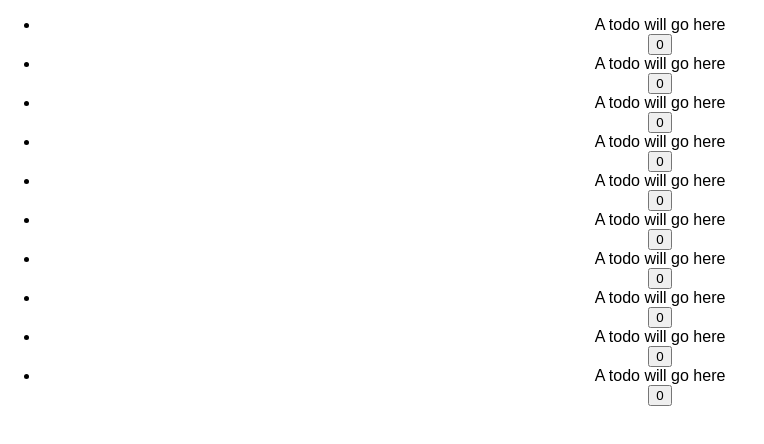
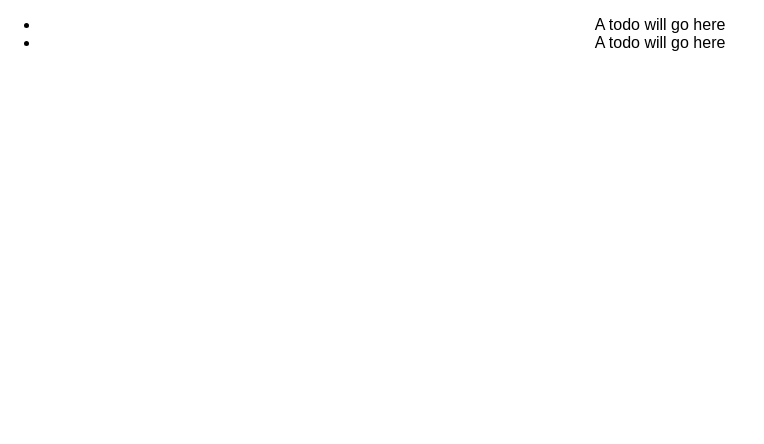
Before and after one commit to laynet/react-to-do, a React (Create React App) app: page / in a window 1280 px wide. Shown: the top 444 px of the page, without its empty margins (0-764 px from the left). Built offline with nearby package versions, Linux system fonts and the light colour scheme.

Commit message:
checkpoint react ToDo: components completed

```diff
--- a/src/App.js
+++ b/src/App.js
@@ -10,14 +10,6 @@ class App extends Component {
         <ul>
           <ToDo />
           <ToDo />
-          <ToDo />
-          <ToDo />
-          <ToDo />
-          <ToDo />
-          <ToDo />
-          <ToDo />
-          <ToDo />
-          <ToDo />
         </ul>
       </div>
     );
--- a/src/components/ToDo.js
+++ b/src/components/ToDo.js
@@ -1,25 +1,10 @@
 import React, { Component } from 'react';
 
 class ToDo extends Component {
-  constructor(props) {
-    super(props);
-
-    this.state = {
-      count: 0
-    }
-  }
-
-  incCount = () => {
-    this.setState({
-      count: this.state.count + 1
-    })
-  }
-
   render() {
     return (
       <div>
         <li> A todo will go here </li>
-        <button onClick={this.incCount}> {this.state.count} </button>
       </div>
     );
   }
```
